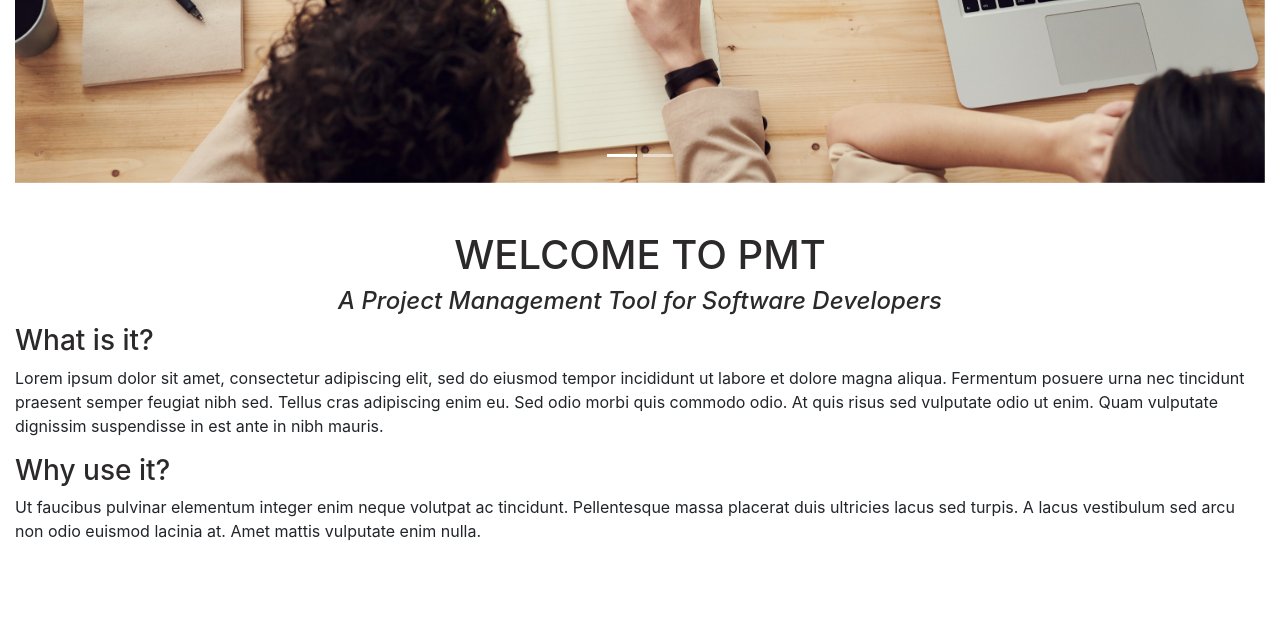
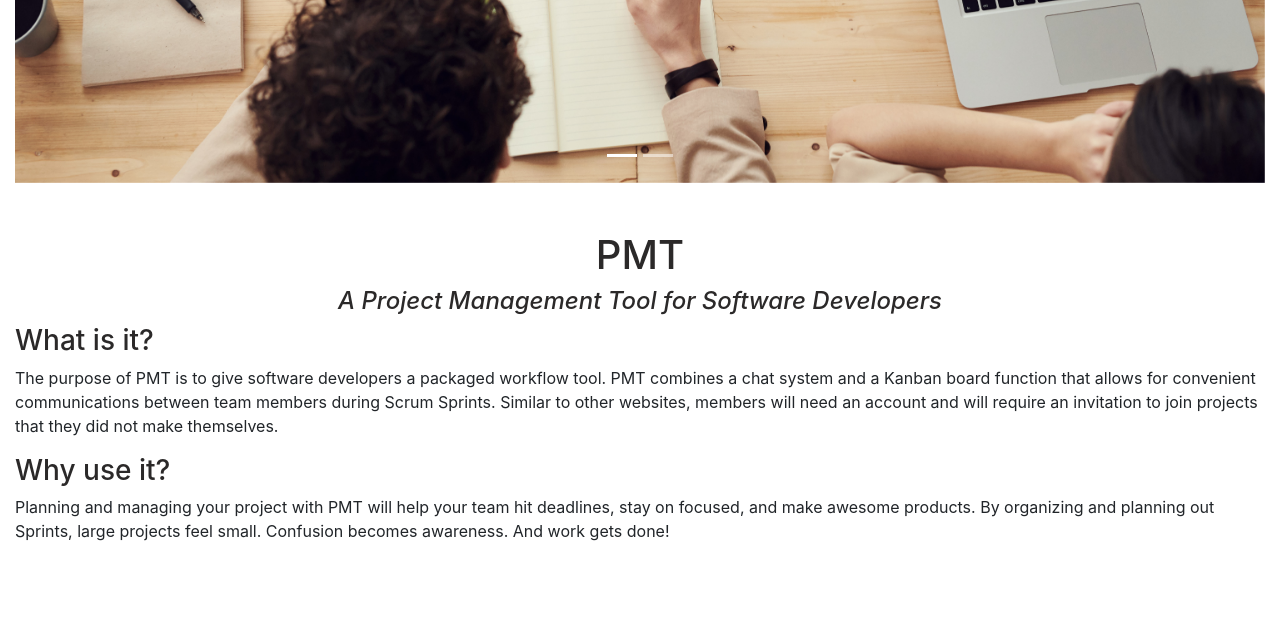
Before and after one commit to crossa95/scrumptious, a Flask app: page / in a window 1280 px wide. Shown: the part 772-1395 px from the top of the page. Before the commit the page ends 1313 px from the top, so only its background shows below. Run offline with Flask 2, Linux system fonts and the light colour scheme; some libraries are stand-ins or nearby versions.

Commit message:
styling home/about pages
updated descriptions and styles

```diff
--- a/PagesInFlask/app/templates/about.html
+++ b/PagesInFlask/app/templates/about.html
@@ -6,11 +6,11 @@
     <div class="about">
 	    <h1>This is an about page</h1>
 	    <p>
-	    	The purpose of Scrumptious is to give software developers a packaged workflow tool. Scrumptious combines a chat system and a Kanban board function that is allows for convenient communications between team members during Scrum Sprints. Similar to other websites, members will need an account and will require an invitation to join projects that they did not make themselves.
+	    	The purpose of PMT is to give software developers a packaged workflow tool. PMT combines a chat system and a Kanban board function that allows for convenient communications between team members during Scrum Sprints. Similar to other websites, members will need an account and will require an invitation to join projects that they did not make themselves.
 
-	    	Scruptious uses Vue.js as the front end code while it uses Flask(Python code) for the back end code. A MySql will hold all of the information needed to keep track of who you are, what projects you have, what has been said in the chats and to populate your kanban boards.
+	    	PMT uses Javascript and HTML for the front end and Flask for the back end. A SQLAlchemy database stores all of the information needed to keep track of who you are, what projects you have, message histories and kanban boards.
 
-	    	The convenince of having something akin to Slack and Trello combined into a single site and account makes Scrumptious an excellent option to minmize the need to remember passwords, create more efficent team management and to even allow productivity to increase at a fast pace.
+	    	The convenince of having something akin to Slack and Trello combined into a single site and account makes KanBan+Chat an excellent option for your team! Minmize the need to remember passwords, create more efficent team management, and accelerate productivity with KanBan+Chat.
 	    </p>
   </div>
 {% endblock content %}
--- a/PagesInFlask/app/templates/home.html
+++ b/PagesInFlask/app/templates/home.html
@@ -50,13 +50,15 @@
   </div>
 
   <br></br>
-  <h1 align = "center"> WELCOME TO PMT </h1>
+  <h1 align = "center"> PMT </h1>
   <h4 align = "center"> <i>A Project Management Tool for Software Developers</i></h3>
 
   <h3>What is it?</h3>
-  <p>Lorem ipsum dolor sit amet, consectetur adipiscing elit, sed do eiusmod tempor incididunt ut labore et dolore magna aliqua. Fermentum posuere urna nec tincidunt praesent semper feugiat nibh sed. Tellus cras adipiscing enim eu. Sed odio morbi quis commodo odio. At quis risus sed vulputate odio ut enim. Quam vulputate dignissim suspendisse in est ante in nibh mauris.</p>
-  <h3>Why use it?</h3>
-  <p>Ut faucibus pulvinar elementum integer enim neque volutpat ac tincidunt. Pellentesque massa placerat duis ultricies lacus sed turpis. A lacus vestibulum sed arcu non odio euismod lacinia at. Amet mattis vulputate enim nulla.</p>
+  <p>The purpose of PMT is to give software developers a packaged workflow tool. PMT combines a chat system and a Kanban board function that allows for convenient communications between team members during Scrum Sprints. Similar to other websites, members will need an account and will require an invitation to join projects that they did not make themselves.
+
+  </p>
+  <h3 >Why use it?</h3>
+  <p style="margin-bottom: 10vh;">Planning and managing your project with PMT will help your team hit deadlines, stay on focused, and make awesome products. By organizing and planning out Sprints, large projects feel small. Confusion becomes awareness. And work gets done!</p>
 
   </body>
 {% endblock content %}
```
